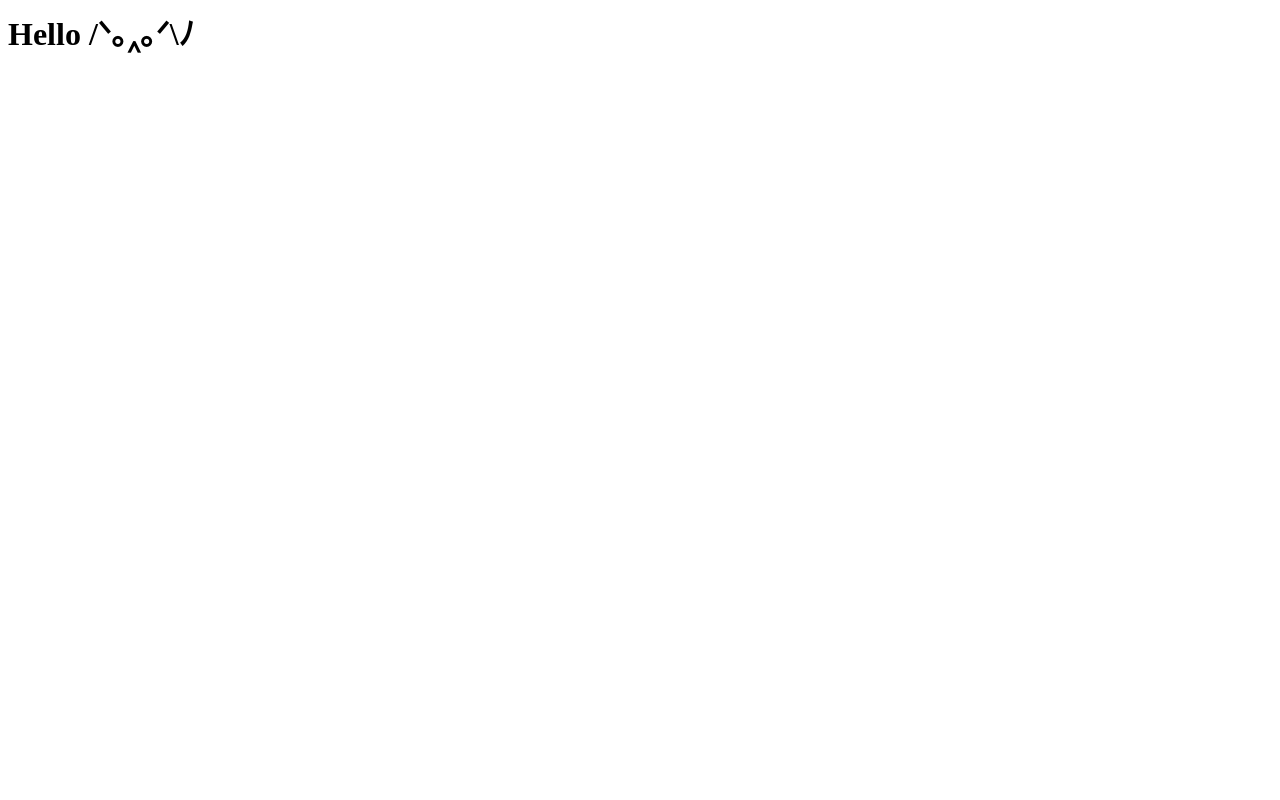
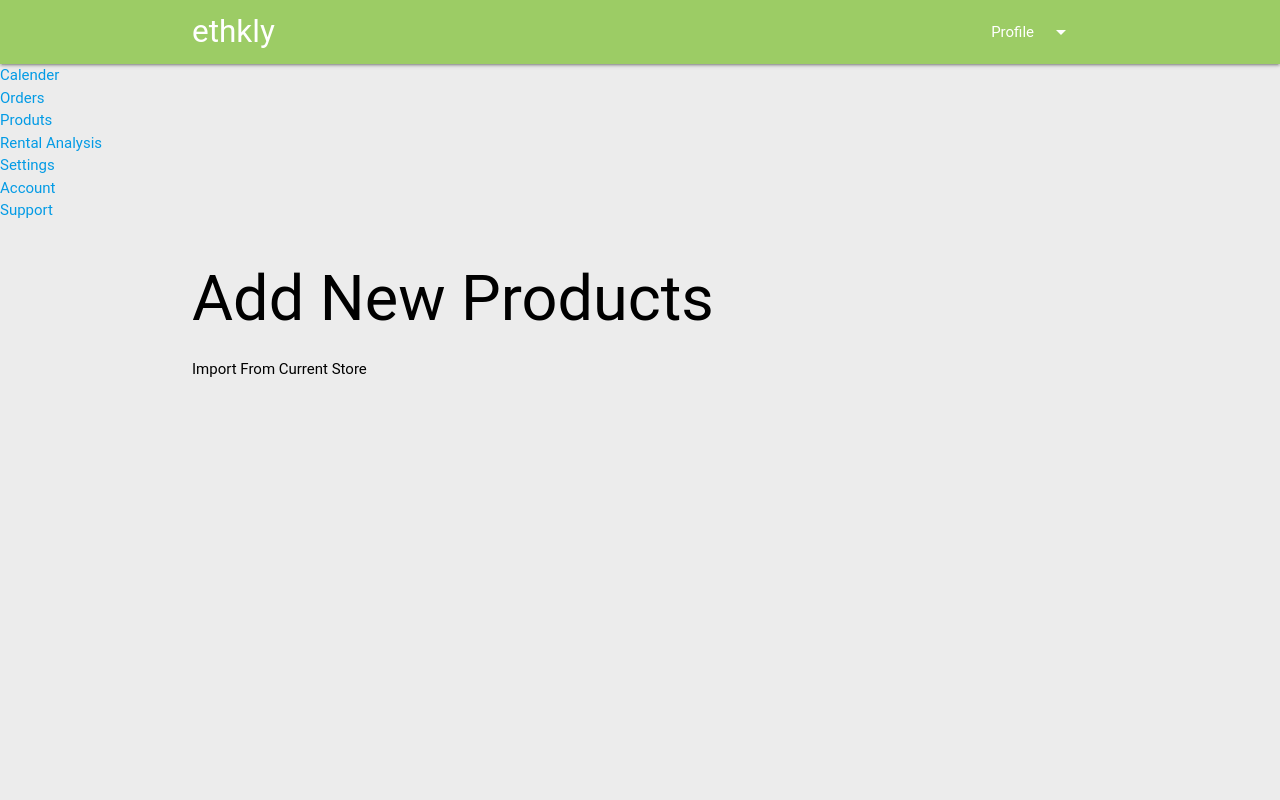
Before and after one commit to TimCross1994/Dummy_Shopfiy, a Django app: page / in a window 1280 px wide. Before the commit the page is almost empty. Run offline with Django 3.2, Linux system fonts and the light colour scheme; parts of the project's set-up code (start-up, migrations or seed data) failed here and were passed over; some libraries are stand-ins or nearby versions.

Commit message:
adding a navbar

```diff
--- /dev/null
+++ b/main_app/static/css/base.css
@@ -0,0 +1,23 @@
+*{
+    padding: 0px;
+    margin: 0px;
+    box-sizing: border-box;
+  }
+  body{
+  background-color: #ececec;
+  color: black;
+  font-family: 'Roboto', sans-serif;
+  font-weight: 400;
+  }
+
+  html, body {
+      min-height: 100%;
+  }
+
+  #header-links{
+      display: flex;
+      flex-direction: column
+  }
+  .wrapper {
+    padding-left: 300px;
+}
--- a/main_app/templates/base.html
+++ b/main_app/templates/base.html
@@ -7,22 +7,89 @@
     <meta name="viewport" content="width=device-width, initial-scale=1.0">
     <meta http-equiv="X-UA-Compatible" content="ie=edge">
     <title>ethkly</title>
+    <link rel="stylesheet" type="text/css" href="{% static 'css/base.css' %}">
     <link rel="stylesheet" href="https://cdnjs.cloudflare.com/ajax/libs/materialize/1.0.0/css/materialize.min.css">
-    <link rel="stylesheet" type="text/css" href="{% static 'css/style.css' %}">
+    <link type="text/css" rel="stylesheet" href="css/materialize.min.css"  media="screen,projection"/>
+    <meta name="viewport" content="width=device-width, initial-scale=1.0"/>
+    <link href="http://fonts.googleapis.com/icon?family=Material+Icons" rel="stylesheet">
 </head>
 <body>
-    <header class="navbar-fixed">
+        <div class="navbar-fixed">
+
+        <!-- Dropdown Structure -->
+        <nav class="light-green lighten-1" role="navigation">
+          <div class="nav-wrapper container">
+            <a href="#!" class="brand-logo">ethkly</a>
+            <ul class="right hide-on-med-and-down">
+              <!-- Dropdown Trigger -->
+              <li><a class="dropdown-button" href="#!" data-activates="dropdown1">Profile<i class="material-icons right">arrow_drop_down</i></a></li>
+            </ul>
+          </div>
+        </nav>
+
+
+        </div>
+
+        <ul id="slide-out" class="side-nav fixed">
+          <li><a href="#!">Calender</a></li>
+          <li><a href="#!">Orders</a></li>
+          <li><a href="#!">Produts</a></li>
+          <li><a href="#!">Rental Analysis</a></li>
+          <li><a href="#!">Settings</a></li>
+          <li><a href="#!">Account</a></li>
+          <li><a href="#!">Support</a></li>
+        </ul>
+
+        <!-- <ul id="slide-out" class="sidenav">
+                <li><a href="#!">First Sidebar Link</a></li>
+                <li><a href="#!">Second Sidebar Link</a></li>
+                <li class="no-padding">
+                  <ul class="collapsible collapsible-accordion">
+                    <li>
+                      <a class="collapsible-header">Dropdown<i class="material-icons">arrow_drop_down</i></a>
+                      <div class="collapsible-body">
+                        <ul>
+                          <li><a href="#!">First</a></li>
+                          <li><a href="#!">Second</a></li>
+                          <li><a href="#!">Third</a></li>
+                          <li><a href="#!">Fourth</a></li>
+                        </ul>
+                      </div>
+                    </li>
+                  </ul>
+                </li>
+              </ul>
+              <ul class="right hide-on-med-and-down">
+                <li><a href="#!">First Sidebar Link</a></li>
+                <li><a href="#!">Second Sidebar Link</a></li>
+                <li><a class="dropdown-trigger" href="#!" data-target="dropdown1">Dropdown<i class="material-icons right">arrow_drop_down</i></a></li>
+                <ul id='dropdown1' class='dropdown-content'>
+                  <li><a href="#!">First</a></li>
+                  <li><a href="#!">Second</a></li>
+                  <li><a href="#!">Third</a></li>
+                  <li><a href="#!">Fourth</a></li>
+                </ul>
+              </ul>
+              <a href="#" data-target="slide-out" class="sidenav-trigger"><i class="material-icons">menu</i></a> -->
+
+
+    <!-- <header class="">
         <nav>
+            <div id="icon"></div>
             <div class="nav-wrapper">
-                <ul>
-                    <li><a href="/" class="left brand-logo">&nbsp;&nbsp;ethkly</a></li>
-                </ul>
-                <ul class="right">
-                    <li><a href="/product">Product Info</a></li>
-                </ul>
+
+                <div class="container">
+                <a href="#" class="sidenav-trigger" data-target="#slide_out">
+                <i class="material-icons">menu</i></a>
+
+                <ul class="right hide-on-med-and-down" id="header-links">
+                    </ul>
+                </div>
             </div>
+        </div>
         </nav>
     </header>
+-->
     <main class="container">
         {% block content %}
         {% endblock %}
--- a/main_app/templates/product_form.html
+++ b/main_app/templates/product_form.html
@@ -7,7 +7,6 @@
     </tr>
   </thead>
  <tbody>
-   {% for }
  </tbody>
   <form>
     <datalist id="existing_products">
--- a/main_app/urls.py
+++ b/main_app/urls.py
@@ -2,7 +2,5 @@ from django.urls import path
 from . import views
 
 urlpatterns = [
-    path('', views.home, name='home'),
-    path('product_form/', views.product_form, name='product'),
-    path('add/', views.CreateProduct.as_view(), name='add_product'),
+    path('', views.product_form, name='products'),
 ]
--- a/main_app/views.py
+++ b/main_app/views.py
@@ -4,15 +4,6 @@ from .models import Search
 from django.http import HttpResponse
 
 
-def home(request):
-  return HttpResponse('<h1>Hello /ᐠ｡‸｡ᐟ\ﾉ</h1>')
-
 def product_form(request):
     search = Search.objects.all()
     return render(request, 'product_form.html')
-
-class CreateProduct(CreateView):
-    model= Search
-    fields = '__all__'
-    template_name = 'add.html'
-    success_url = '/product_form'
```
Also changed, not shown: main_app/migrations/0001_initial.py (added), main_app/static/css/style.css (deleted).
